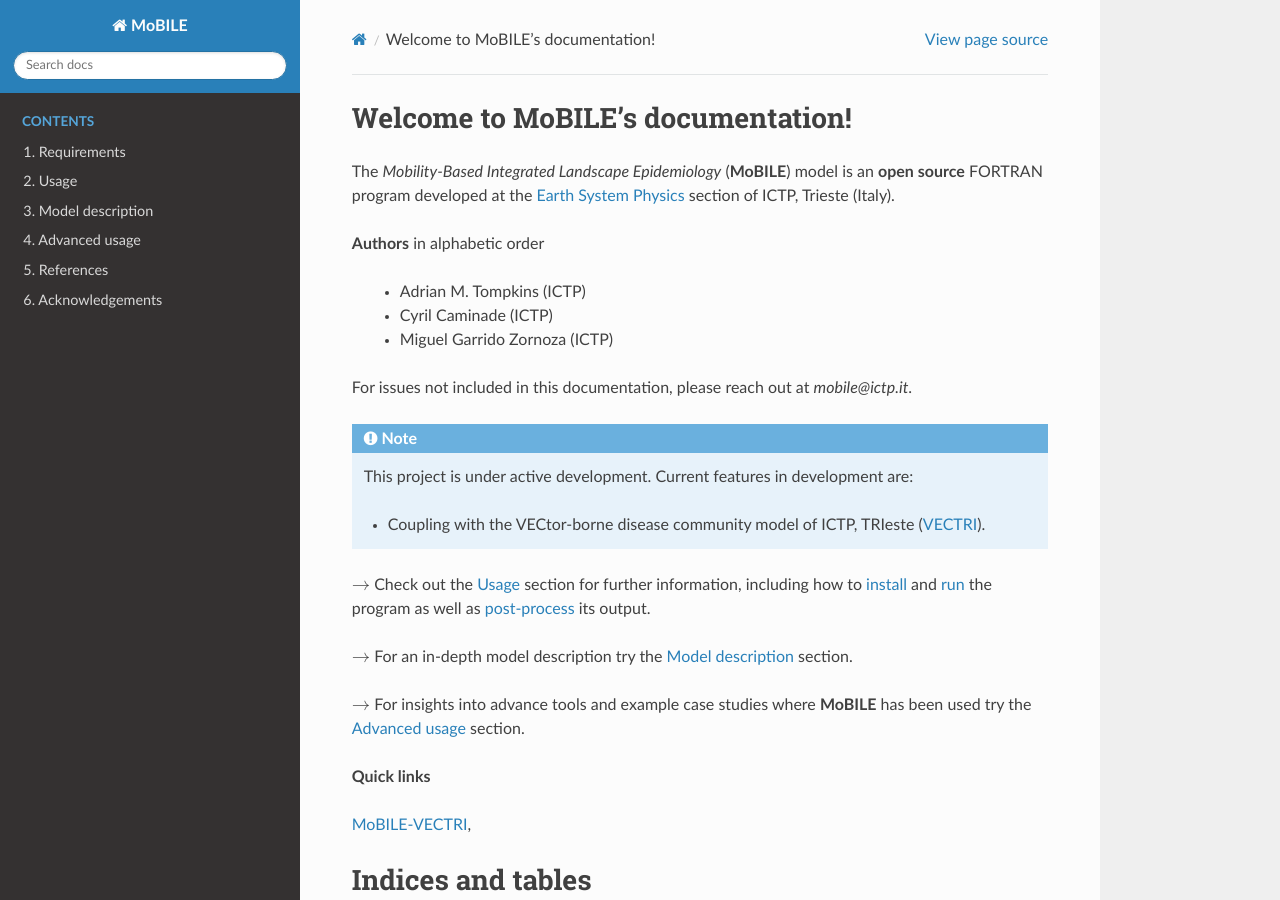
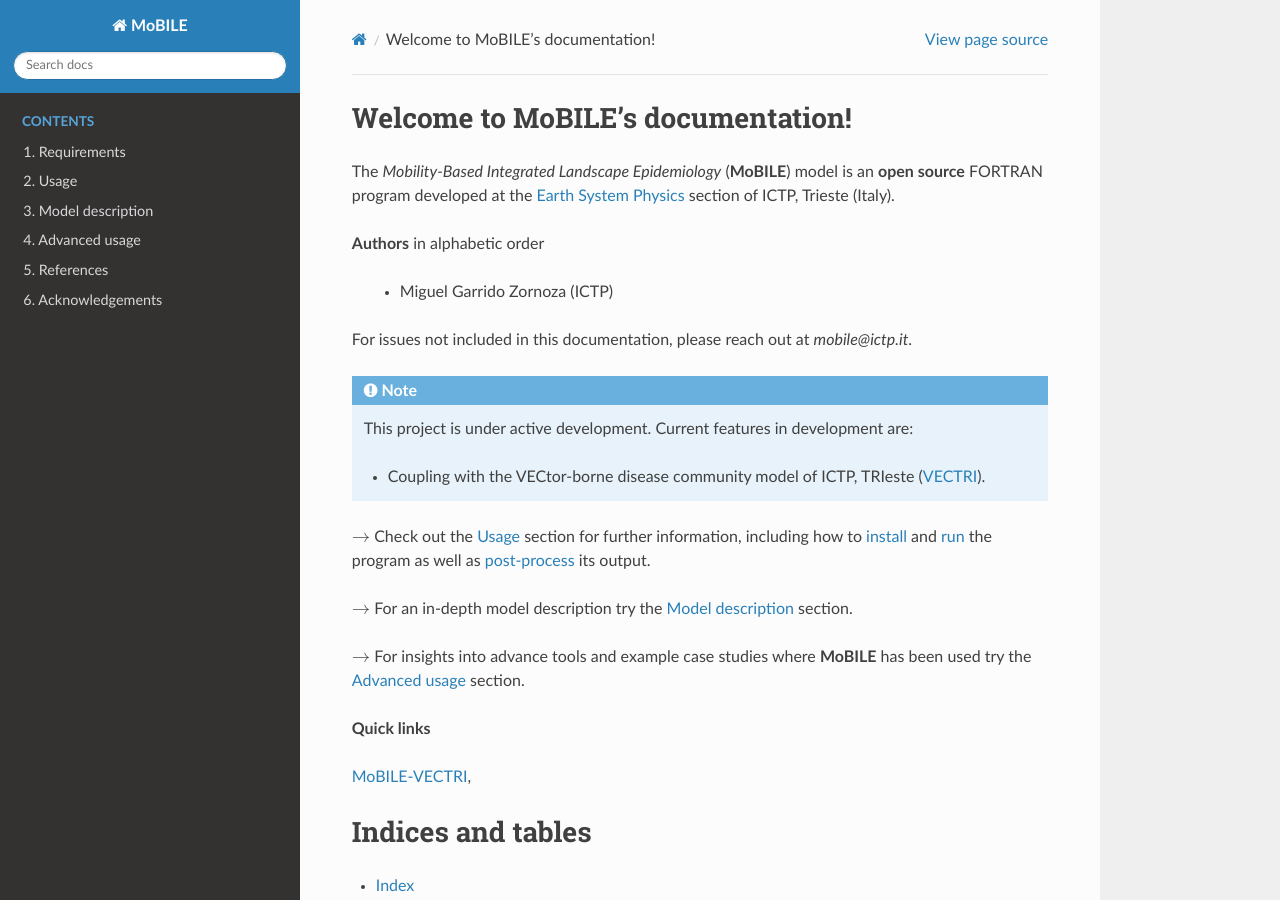
Before and after one commit to Mgarrizor/MoBILE, a Sphinx documentation site: the page built from ReadTheDocs/docs/source/index.rst, in a window 1280 px wide and 900 px high. Built offline with Sphinx 7.4.7 and the Read the Docs theme 3.1.0, drawn with Linux system fonts in a browser that asks for light colours.

Commit message:
Minor changes to ReadTheDocs

```diff
--- a/ReadTheDocs/docs/source/index.rst
+++ b/ReadTheDocs/docs/source/index.rst
@@ -10,8 +10,6 @@
 
 **Authors** in alphabetic order
 
-   - Adrian M. Tompkins (ICTP)
-   - Cyril Caminade (ICTP)
    - Miguel Garrido Zornoza (ICTP)
 
 For issues not included in this documentation, please reach out at *mobile@ictp.it*.
```
